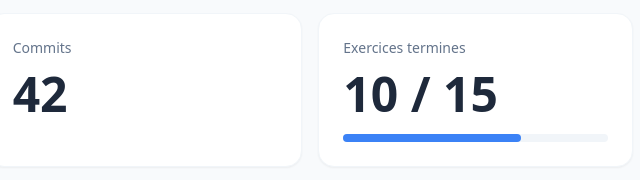
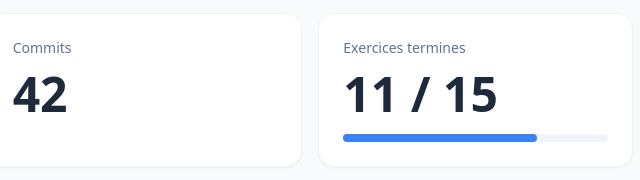
Before and after one commit to nahisdaniel/journal-de-bord, a plain HTML site: page dashboard.html in a window 1280 px wide. Shown: the part 147-327 px from the top of the page, 607-1247 px from the left. Drawn offline with nearby package versions, Linux system fonts and the light colour scheme.

Commit message:
Dashboard : exercice 11 termine

```diff
--- a/dashboard.html
+++ b/dashboard.html
@@ -31,9 +31,9 @@
         </section>
         <section class="bg-white rounded-2xl p-6 shadow-sm border border-slate-100">
           <h2 class="text-slate-500 text-sm">Exercices termines</h2>
-          <p class="text-5xl font-bold mt-3 text-slate-800">10 / 15</p>
+          <p class="text-5xl font-bold mt-3 text-slate-800">11 / 15</p>
           <div class="h-2 bg-slate-100 rounded-full mt-4">
-            <div class="h-2 bg-blue-500 rounded-full w-[67%]"></div>
+            <div class="h-2 bg-blue-500 rounded-full w-[73%]"></div>
           </div>
         </section>
       </div>
```
